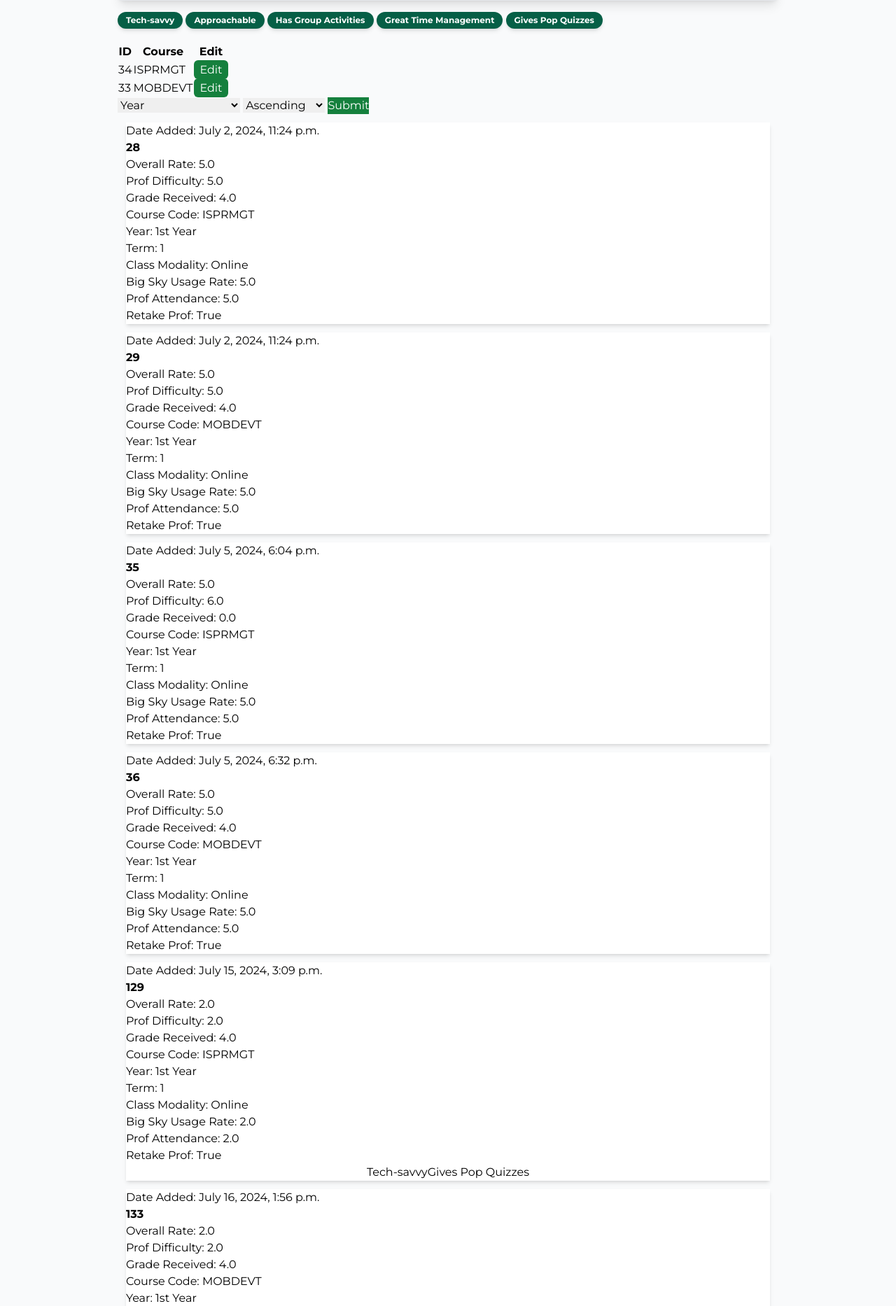
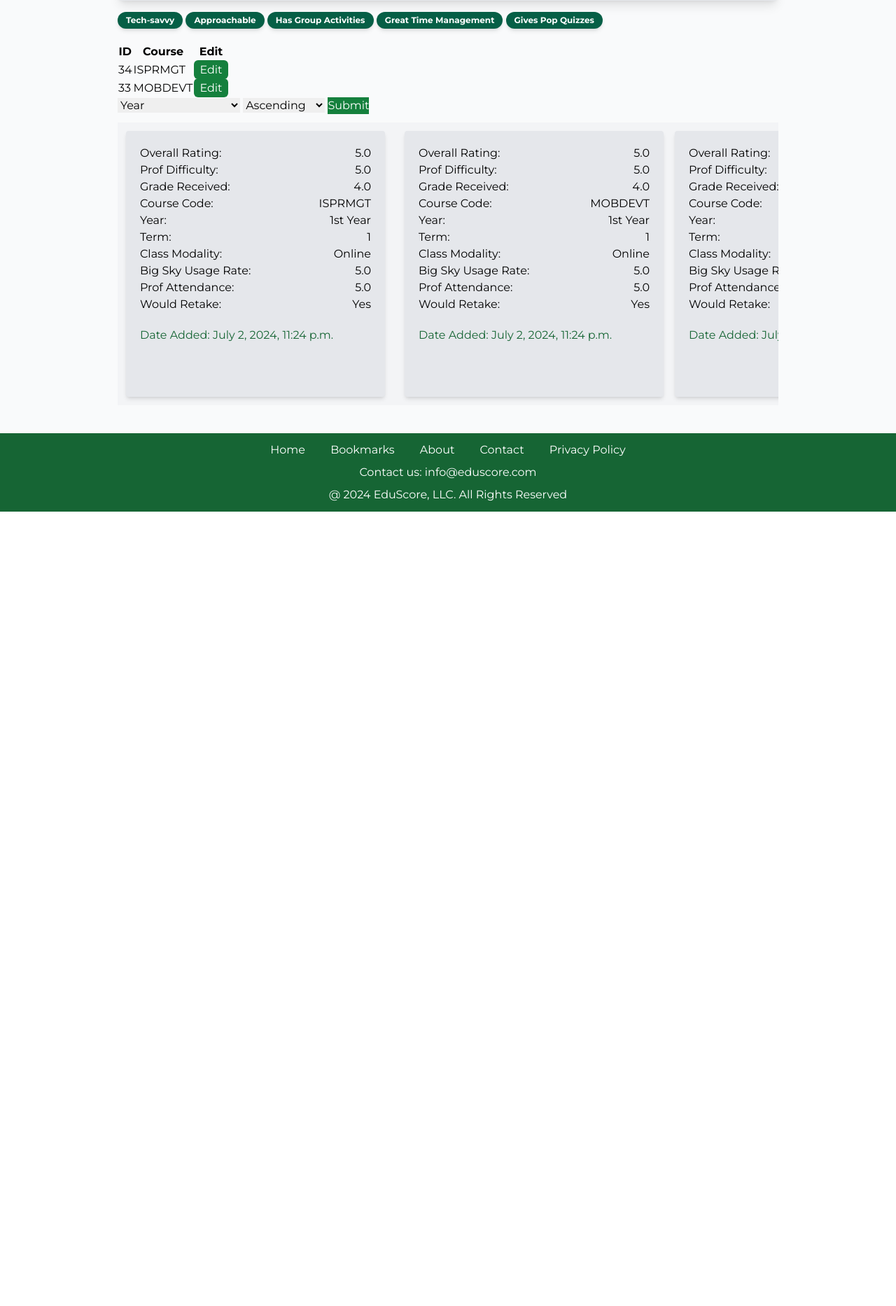
Before and after one commit to riCODEre/EduScore, a Django app: page /teacher/1 in a window 1280 px wide. Shown: the part 701-2567 px from the top of the page at 70% size. After the commit the page ends 1432 px from the top, so only its background shows below. Run offline with Django 5.2, Linux system fonts and the light colour scheme; a user stored in the database is signed in; data comes from the database, SQL or seed files in the repository; both versions use the stored data as it was after the commit; some libraries are stand-ins or nearby versions.

Commit message:
individual evals shown is now fixed based on wireframe

```diff
--- a/templates/teacherInfo.html
+++ b/templates/teacherInfo.html
@@ -250,7 +183,7 @@
             {% endif %}
 
 
-            <div>
+            <div class="">
                 <form action="{% url 'TeacherInfo' prof.id %}" method="POST">
                     {% csrf_token %}
                     <select name="Type" id="Type">
@@ -272,32 +205,81 @@
                     <button type="submit" class="bg-green-700 text-white">Submit</button>
                 </form>
             </div>
-            <div class="">
+
+
+            <div class="overflow-x-scroll mt-3 scrollbar-color: transparent ">
+                <div class="flex space-x-4 bg-gray-100">
                     {% for eval in AllStudentEvals %}
-                    <div class="bg-white shadow-md m-3">
-                        <p>Date Added: {{ eval.DateAdded }}</p>
-                        <p class="font-bold">{{ eval.id }}</p>
-                        <p>Overall Rate: {{ eval.OverallProfRate }}</p>
-                        <p>Prof Difficulty: {{ eval.ProfDifficulty }}</p>
-                        <p>Grade Received: {{ eval.GradeReceived }}</p>
-                        <p>Course Code: {{ eval.CourseID.CourseCode }}</p>
-                        <p>Year: {{eval.Year }}</p>
-                        <p>Term: {{ eval.Term }}</p>
-                        <p>Class Modality: {{ eval.ClassModality }}</p>
-                        <p>Big Sky Usage Rate: {{ eval.BigSkyUsageRate }}</p>
-                        <p>Prof Attendance: {{ eval.ProfAttendance }}</p>
-                        <p>Retake Prof: {{ eval.RetakeProf }}</p>
-                        <div class="flex justify-center">
+                        <div class="bg-gray-200 shadow-md m-3 min-w-[370px] p-5 rounded">
+                            <div class="grid grid-cols-2">
+                                <div>Overall Rating:</div>
+                                <div class="flex justify-end items-start">{{ eval.OverallProfRate }}</div>
+                            </div>
+
+                            <div class="grid grid-cols-2">
+                                <div>Prof Difficulty:</div>
+                                <div class="flex justify-end items-start">{{ eval.ProfDifficulty }}</div>
+                            </div>
+
+                            <div class="grid grid-cols-2">
+                                <div>Grade Received:</div>
+                                <div class="flex justify-end items-start">{{ eval.GradeReceived }}</div>
+                            </div>
+
+                            <div class="grid grid-cols-2">
+                                <div>Course Code:</div>
+                                <div class="flex justify-end items-start">{{ eval.CourseID.CourseCode }}</div>
+                            </div>
+
+                            <div class="grid grid-cols-2">
+                                <div>Year:</div>
+                                <div class="flex justify-end items-start">{{ eval.Year }}</div>
+                            </div>
+
+                            <div class="grid grid-cols-2">
+                                <div>Term:</div>
+                                <div class="flex justify-end items-start">{{ eval.Term }}</div>
+                            </div>
+
+                            <div class="grid grid-cols-2">
+                                <div>Class Modality:</div>
+                                <div class="flex justify-end items-start">{{ eval.ClassModality }}</div>
+                            </div>
+
+                            <div class="grid grid-cols-2">
+                                <div>Big Sky Usage Rate:</div>
+                                <div class="flex justify-end items-start">{{ eval.BigSkyUsageRate }}</div>
+                            </div>
+
+                            <div class="grid grid-cols-2">
+                                <div>Prof Attendance:</div>
+                                <div class="flex justify-end items-start">{{ eval.ProfAttendance }}</div>
+                            </div>
+
+                            <div class="grid grid-cols-2">
+                                <div>Would Retake:</div>
+                                <div class="flex justify-end items-start">
+                                    {% if eval.RetakeProf %}
+                                        <span>Yes</span>
+                                    {% else %}
+                                        <span>No</span>
+                                    {% endif %}
+                                </div>
+                            </div>
+
+                            <div class="overflow-y-scroll mt-3 mb-2 bg-gray-200 max-h-14">
                                     {% for tag in AllEvalTags %}
                                         {% if tag.EvaluationID.id == eval.id %}
-                                    <p>{{ tag.TagID.TagName }}</p>
+                                            <div class="inline-block text-[8px] bg-emerald-800 text-white font-semibold px-3 py-1 rounded-full shadow-md">{{ tag.TagID.TagName }}</div>
                                         {% endif %}
                                     {% endfor %}
                             </div>
-
+                            <div class="text-green-800">Date Added: {{ eval.DateAdded }}</div>
                         </div>
                     {% endfor %}
                 </div>
             </div>
+
+        </div>
     </div>
 {% endblock %}
```
Also changed, not shown: other parts of templates/teacherInfo.html (+0 -67 lines), db.sqlite3. Lines whose indentation alone changed are shown as unchanged.
